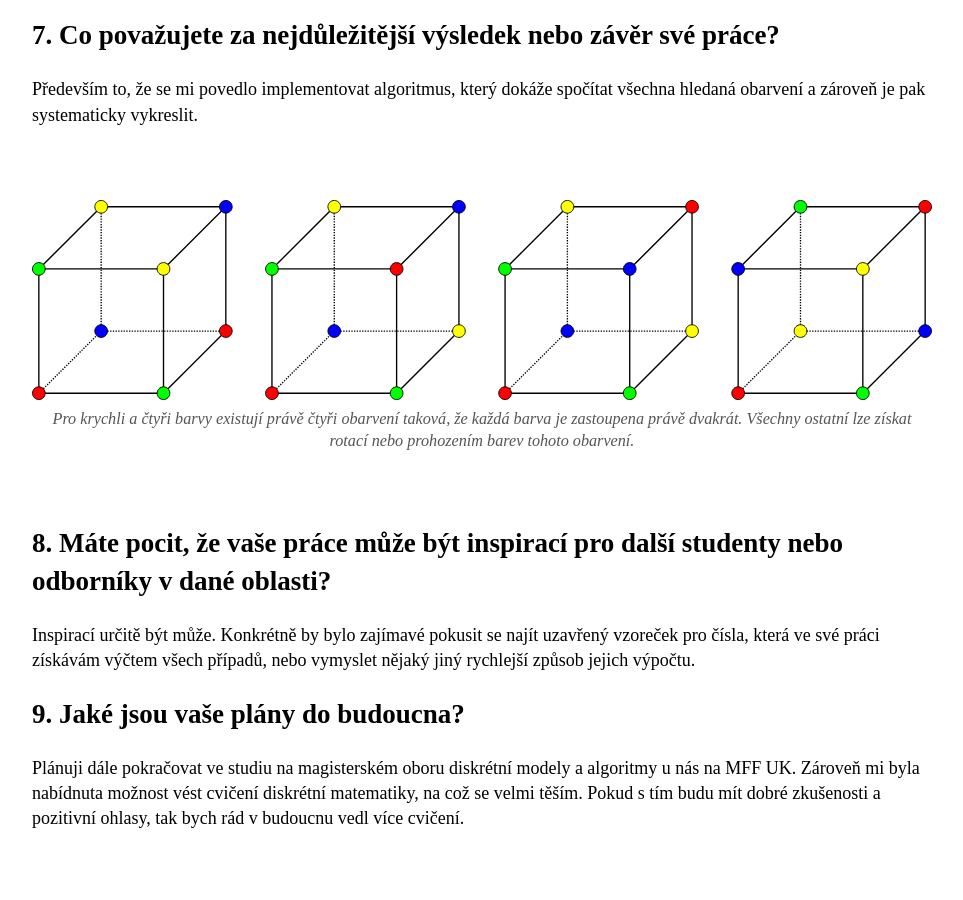
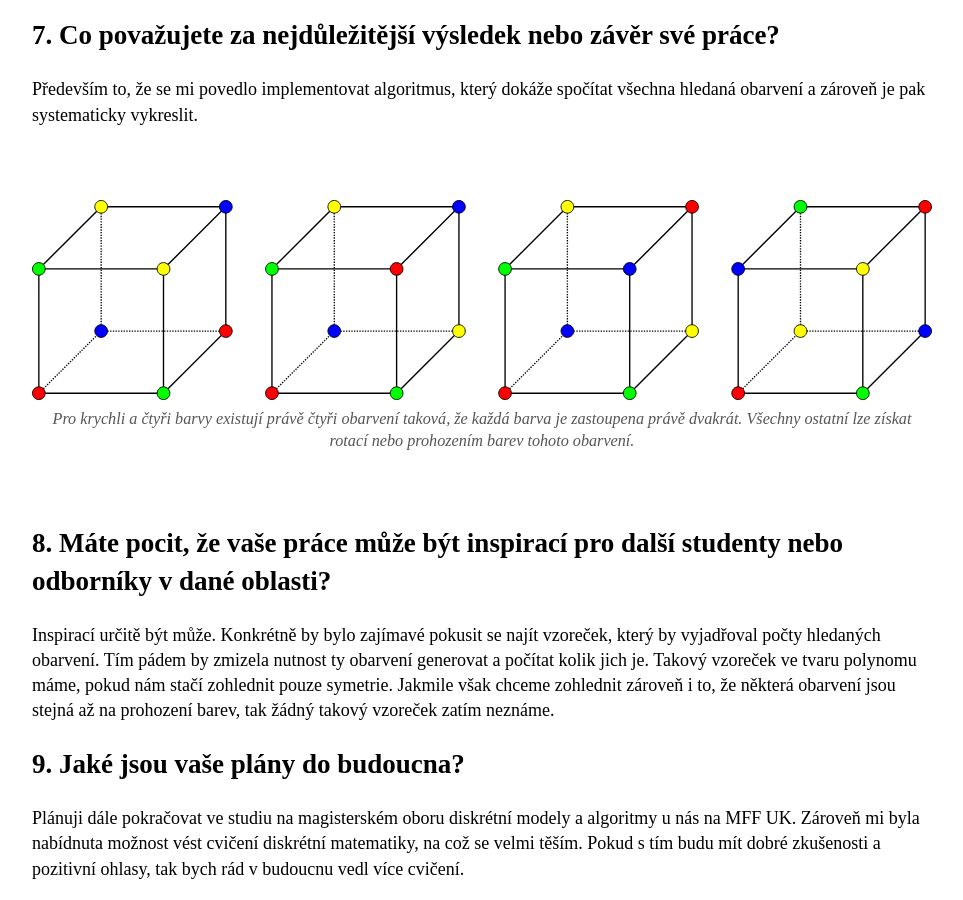
Before and after one commit to hartmaj2/hartmaj2.github.io, a Jekyll site: the page built from _posts/2025-07-18-post.md, in a window 1280 px wide and 900 px high, scrolled down 5530 px. Shown: the whole window, without its empty margins (158-1121 px from the left). Built offline with Jekyll 4.4.1, drawn with Linux system fonts in a browser that asks for light colours; before the commit the page ends 6379 px from its top, so only the background shows below that; some of the changed text lies outside the part shown.

Commit message:
Update web

```diff
--- a/_posts/2025-07-18-post.md
+++ b/_posts/2025-07-18-post.md
@@ -81,7 +81,7 @@ Především to, že se mi povedlo implementovat algoritmus, který dokáže spo
 
 ## 8. Máte pocit, že vaše práce může být inspirací pro další studenty nebo odborníky v dané oblasti?
 
-Inspirací určitě být může. Konkrétně by bylo zajímavé pokusit se najít uzavřený vzoreček pro čísla, která ve své práci získávám výčtem všech případů, nebo vymyslet nějaký jiný rychlejší způsob jejich výpočtu.
+Inspirací určitě být může. Konkrétně by bylo zajímavé pokusit se najít vzoreček, který by vyjadřoval počty hledaných obarvení. Tím pádem by zmizela nutnost ty obarvení generovat a počítat kolik jich je. Takový vzoreček ve tvaru polynomu máme, pokud nám stačí zohlednit pouze symetrie. Jakmile však chceme zohlednit zároveň i to, že některá obarvení jsou stejná až na prohození barev, tak žádný takový vzoreček zatím neznáme.
 
 ## 9. Jaké jsou vaše plány do budoucna?
 
```
Also changed, not shown: other parts of _posts/2025-07-18-post.md (+1 -1 lines).
